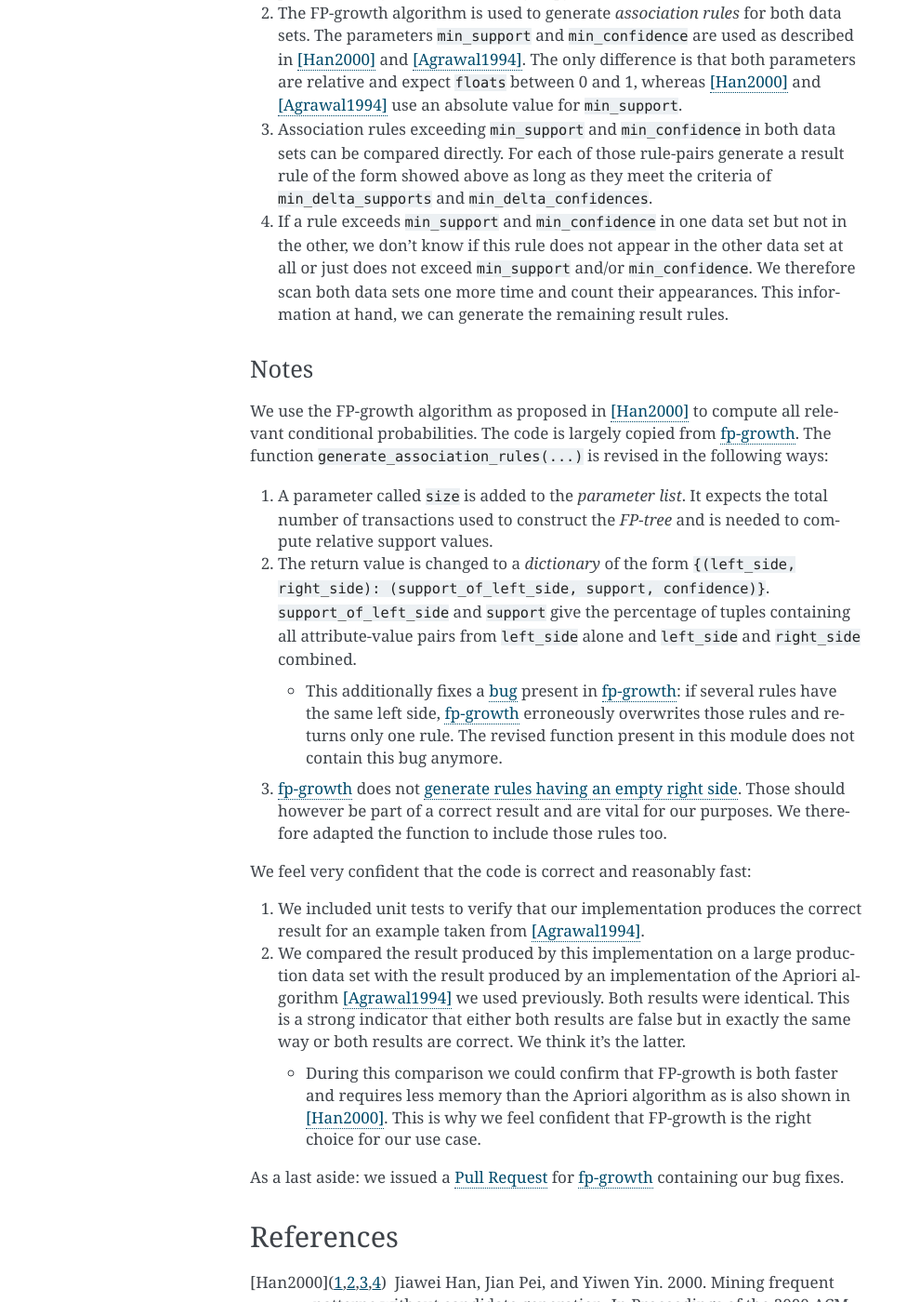
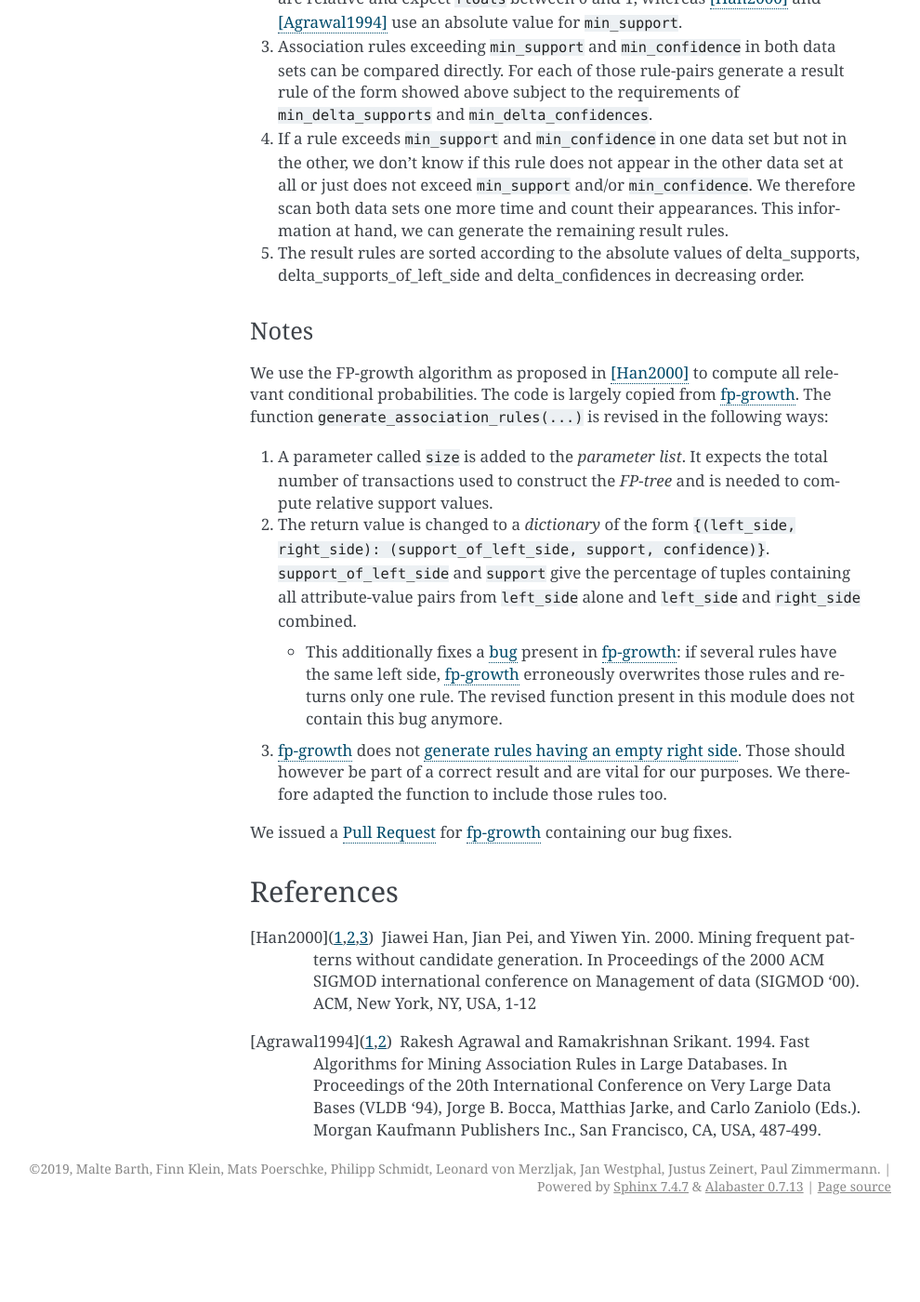
Before and after one commit to hpi-bp1819-naumann/shift-detector, a Sphinx documentation site: the page built from docs/source/checks/conditional_probabilities.rst, in a window 1280 px wide and 1400 px high, scrolled down 3238 px. Shown: the whole window at 93% size, without its empty margins (151-1141 px from the left). Built offline with Sphinx 7.4.7, drawn with Linux system fonts in a browser that asks for light colours; after the commit the page ends 4553 px from its top, so only the background shows below that; some of the changed text lies outside the part shown.

Commit message:
Improve documentation and code

```diff
--- a/docs/source/api.rst
+++ b/docs/source/api.rst
@@ -16,7 +16,7 @@
 Checks
 ------
 
-Frequent Itemset
-++++++++++++++++
+Conditional Probabilities
++++++++++++++++++++++++++
 
-.. autoclass:: shift_detector.checks.FrequentItemRulesCheck.ConditionalProbabilitiesCheck
+.. autoclass:: shift_detector.checks.ConditionalProbabilitiesCheck.ConditionalProbabilitiesCheck
--- a/docs/source/checks/conditional_probabilities.rst
+++ b/docs/source/checks/conditional_probabilities.rst
@@ -39,23 +39,19 @@
         data_set_2,
         delimiter=','
     )
-    detector.add_checks(
+    detector.run(
         ConditionalProbabilitiesCheck()
     )
-
-    detector.run()
     detector.evaluate()
 
 The code works as follows:
 
 1. First, you create a :class:`~shift_detector.Detector.Detector` object to tell Morpheus
    which data sets you want to compare.
-2. Then, you specify in :meth:`~shift_detector.Detector.Detector.add_checks`
+2. Then, you specify in :meth:`~shift_detector.Detector.Detector.run`
    which check you want to run: in this case
    :class:`~shift_detector.checks.ConditionalProbabilitiesCheck.ConditionalProbabilitiesCheck`.
-3. Finally, you start the detector with
-   :meth:`~shift_detector.Detector.Detector.run` and print the result with
-   :meth:`~shift_detector.Detector.Detector.evaluate`.
+3. Finally, you print the result with :meth:`~shift_detector.Detector.Detector.evaluate`.
 
 Result
 ++++++
@@ -92,7 +88,7 @@
 ----------
 
 :ref:`conditional_probabilities` provides several tuning knobs and adjustable
-thresholds that you can use to control (a) the computational complexity and
+thresholds that control (a) the computational complexity and
 (b) the size of the result:
 
 ``min_support``:
@@ -156,7 +152,7 @@
    use an absolute value for ``min_support``.
 3. Association rules exceeding ``min_support`` and ``min_confidence`` in both
    data sets can be compared directly. For each of those rule-pairs generate a
-   result rule of the form showed above as long as they meet the criteria of
+   result rule of the form showed above subject to the requirements of
    ``min_delta_supports`` and ``min_delta_confidences``.
 4. If a rule exceeds ``min_support`` and ``min_confidence`` in
    one data set but not in the other, we don't know if this rule does not appear in
@@ -164,6 +160,8 @@
    ``min_confidence``. We therefore scan both data sets one
    more time and count their appearances. This information at hand, we can
    generate the remaining result rules.
+5. The result rules are sorted according to the absolute values of delta_supports,
+   delta_supports_of_left_side and delta_confidences in decreasing order.
 
 Notes
 +++++
@@ -191,22 +189,7 @@
    however be part of a correct result and are vital for our purposes. We therefore
    adapted the function to include those rules too.
 
-We feel very confident that the code is correct and reasonably fast:
-
-1. We included unit tests to verify that our implementation produces the correct
-   result for an example taken from [Agrawal1994]_.
-2. We compared the result produced by this implementation on a large production
-   data set with the result produced by an implementation of the Apriori algorithm
-   [Agrawal1994]_ we used previously. Both results were identical. This is a strong
-   indicator that either both results are false but in exactly the same way or both
-   results are correct. We think it's the latter.
-
-   * During this comparison we could confirm that FP-growth is both faster and
-     requires less memory than the Apriori algorithm as is also shown in [Han2000]_.
-     This is why we feel confident that FP-growth is the right choice for our
-     use case.
-
-As a last aside: we issued a `Pull Request <https://github.com/evandempsey/fp-growth/pull/17>`_
+We issued a `Pull Request <https://github.com/evandempsey/fp-growth/pull/17>`_
 for fp-growth_ containing our bug fixes.
 
 References
```
Also changed, not shown: main.py (+3 -25 lines), 1 other file.
